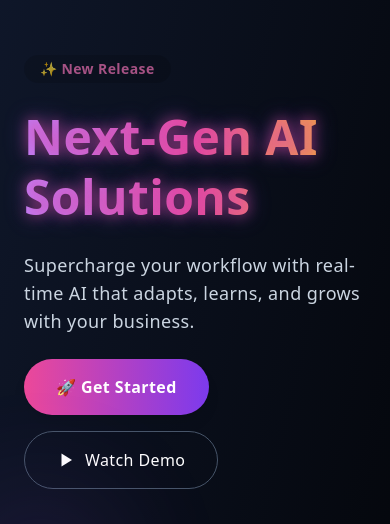
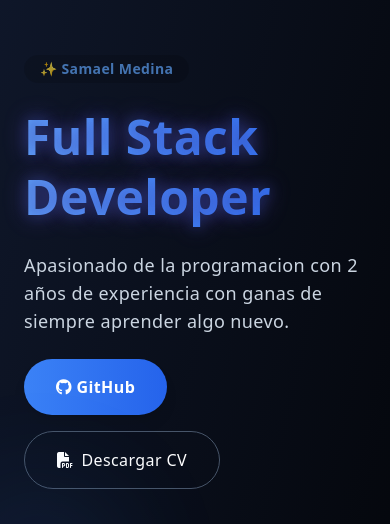
Before and after one commit to SamaelMedina28/Portafolio, a PHP site: page / in a window 390 px wide. Shown: the part 73-597 px from the top of the page. Run offline with PHP 8.4, Linux system fonts and the light colour scheme; some libraries are stand-ins or nearby versions; grey boxes are pictures that could not be loaded.

Commit message:
Termino de personalizacion de herosection

```diff
--- a/index.html
+++ b/index.html
@@ -38,20 +38,20 @@
                     class="flex flex-col p-4 md:p-0 mt-4 font-medium border border-gray-100 rounded-lg bg-gray-50 md:space-x-8 rtl:space-x-reverse md:flex-row md:mt-0 md:border-0 md:bg-white dark:bg-gray-800 md:dark:bg-gray-900 dark:border-gray-700">
                     <li>
                         <a href="#"
-                            class="block py-2 px-3 text-white bg-blue-700 rounded-sm md:bg-transparent md:text-blue-700 md:p-0 md:dark:text-blue-500"
+                            class="block py-2 px-3 text-white bg-blue-600 rounded-sm md:bg-transparent md:text-blue-700 md:p-0 md:dark:text-blue-700"
                             aria-current="page">Inicio</a>
                     </li>
                     <li>
                         <a href="#"
-                            class="block py-2 px-3 text-gray-900 rounded-sm hover:bg-gray-100 md:hover:bg-transparent md:hover:text-blue-700 md:p-0 md:dark:hover:text-blue-500 dark:text-white dark:hover:bg-gray-700 dark:hover:text-white md:dark:hover:bg-transparent dark:border-gray-700">Sobre mi</a>
+                            class="block py-2 px-3 text-gray-900 rounded-sm hover:bg-gray-100 md:hover:bg-transparent md:hover:text-blue-700 md:p-0 md:dark:hover:text-blue-700 dark:text-white dark:hover:bg-gray-900 dark:hover:text-white md:dark:hover:bg-transparent dark:border-gray-700">Sobre mi</a>
                     </li>
                     <li>
                         <a href="#"
-                            class="block py-2 px-3 text-gray-900 rounded-sm hover:bg-gray-100 md:hover:bg-transparent md:hover:text-blue-700 md:p-0 md:dark:hover:text-blue-500 dark:text-white dark:hover:bg-gray-700 dark:hover:text-white md:dark:hover:bg-transparent dark:border-gray-700">Skills</a>
+                            class="block py-2 px-3 text-gray-900 rounded-sm hover:bg-gray-100 md:hover:bg-transparent md:hover:text-blue-700 md:p-0 md:dark:hover:text-blue-500 dark:text-white dark:hover:bg-gray-900 dark:hover:text-white md:dark:hover:bg-transparent dark:border-gray-700">Skills</a>
                     </li>
                     <li>
                         <a href="#"
-                            class="block py-2 px-3 text-gray-900 rounded-sm hover:bg-gray-100 md:hover:bg-transparent md:hover:text-blue-700 md:p-0 md:dark:hover:text-blue-500 dark:text-white dark:hover:bg-gray-700 dark:hover:text-white md:dark:hover:bg-transparent dark:border-gray-700">Proyectos</a>
+                            class="block py-2 px-3 text-gray-900 rounded-sm hover:bg-gray-100 md:hover:bg-transparent md:hover:text-blue-700 md:p-0 md:dark:hover:text-blue-500 dark:text-white dark:hover:bg-gray-900 dark:hover:text-white md:dark:hover:bg-transparent dark:border-gray-700">Proyectos</a>
                     </li>
                 </ul>
             </div>
@@ -64,27 +64,27 @@
             <!-- Left Content -->
             <div class="lg:w-1/2 space-y-6">
                 <div class="inline-block px-4 py-1 rounded-full bg-black/20 text-sm font-medium animate-pulse">
-                    <span class="text-pink-400 font-semibold">✨ New Release</span>
+                    <span class="text-blue-400 font-semibold">✨ Samael Medina</span>
                 </div>
                 <h1
-                    class="text-5xl md:text-6xl font-extrabold leading-tight text-transparent bg-clip-text bg-gradient-to-r from-purple-400 via-pink-500 to-yellow-400 animate-text-glow">
-                    Next-Gen AI Solutions
+                    class="text-5xl md:text-6xl font-extrabold leading-tight text-transparent bg-clip-text bg-gradient-to-r from-blue-400 via-blue-500 to-blue-600 animate-text-glow">
+                    Full Stack Developer
                 </h1>
                 <p class="text-lg md:text-xl text-slate-300 max-w-2xl">
-                    Supercharge your workflow with real-time AI that adapts, learns, and grows with your business.
+                    Apasionado de la programacion con 2 años de experiencia con ganas de siempre aprender algo nuevo.
                 </p>
                 <div class="flex flex-wrap gap-4">
-                    <button
-                        class="px-8 py-4 rounded-full bg-gradient-to-r from-pink-500 to-violet-600 text-white font-bold shadow-lg hover:scale-105 transition duration-300 ease-in-out">
-                        🚀 Get Started
-                    </button>
-                    <button
+                    <a href="https://github.com/SamaelMedina28" target="_blank"
+                        class="px-8 py-4 rounded-full bg-gradient-to-r from-blue-500 to-blue-600 text-white font-bold shadow-lg hover:scale-105 transition duration-300 ease-in-out">
+                        <!-- Icono de GitHub -->
+                        <i class="fa-brands fa-github"></i>
+                        <span>GitHub</span>
+                    </a>
+                    <a href="" download
                         class="px-8 py-4 rounded-full border border-slate-600 text-white hover:border-white transition duration-300 flex items-center space-x-2">
-                        <svg class="w-5 h-5" fill="currentColor" viewBox="0 0 20 20">
-                            <path d="M4.5 3.5L15 10L4.5 16.5V3.5Z" />
-                        </svg>
-                        <span>Watch Demo</span>
-                    </button>
+                        <i class="fa-solid fa-file-pdf"></i>
+                        <span>Descargar CV</span>
+                    </a>
                 </div>
             </div>
 
@@ -92,10 +92,10 @@
             <div class="lg:w-1/2 relative group">
                 <img src="https://images.unsplash.com/photo-1625314868143-20e93ce3ff33?q=80&w=1974&auto=format&fit=crop&ixlib=rb-4.1.0&ixid=M3wxMjA3fDB8MHxwaG90by1wYWdlfHx8fGVufDB8fHx8fA%3D%3D"
                     class="w-full max-w-lg rounded-xl shadow-2xl floating-object" />
-                <div class="absolute -top-16 -left-16 w-40 h-40 rounded-full bg-purple-500/30 blur-3xl animate-pulse-slow">
+                <div class="absolute -top-16 -left-16 w-40 h-40 rounded-full bg-blue-500/30 blur-3xl animate-pulse-slow">
                 </div>
                 <div
-                    class="absolute -bottom-12 -right-12 w-36 h-36 rounded-full bg-pink-500/30 blur-3xl animate-pulse-slow">
+                    class="absolute -bottom-12 -right-12 w-36 h-36 rounded-full bg-blue-500/30 blur-3xl animate-pulse-slow">
                 </div>
             </div>
         </div>
--- a/script.css
+++ b/script.css
@@ -2,11 +2,11 @@
 
     0%,
     100% {
-        text-shadow: 0 0 10px rgba(236, 72, 153, 0.5), 0 0 20px rgba(139, 92, 246, 0.4);
+        text-shadow: 0 0 10px rgba(36, 72, 153, 0.5), 0 0 20px rgba(139, 92, 246, 0.4);
     }
 
     50% {
-        text-shadow: 0 0 20px rgba(236, 72, 153, 0.8), 0 0 30px rgba(139, 92, 246, 0.6);
+        text-shadow: 0 0 20px rgba(36, 79, 179, 0.475), 0 0 30px rgba(139, 92, 246, 0.6);
     }
 }
 
```
